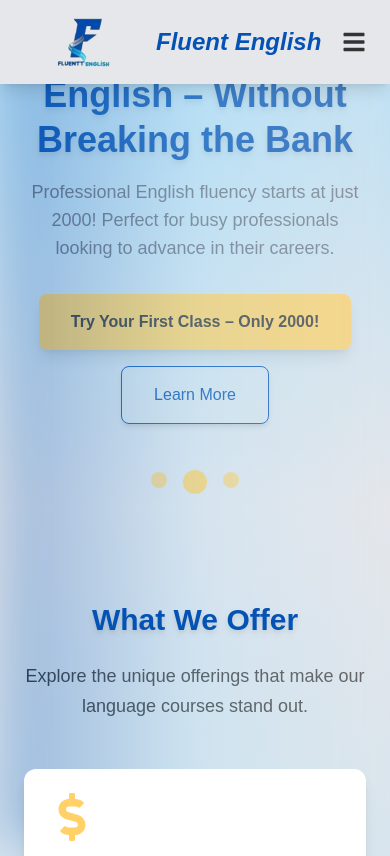
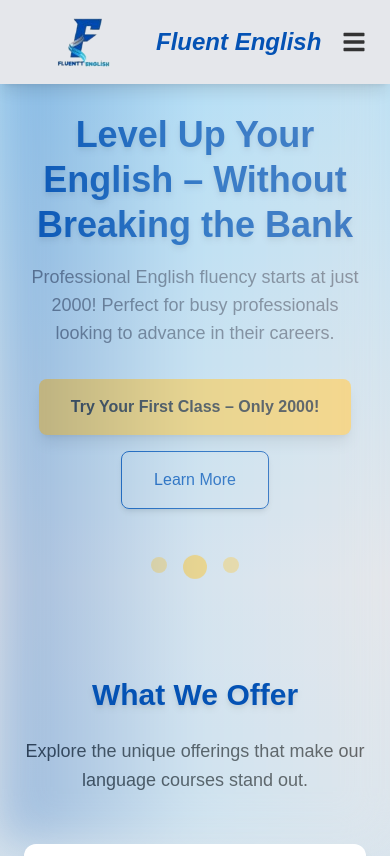
Before and after one commit to khantalha3250/fluentenglish, a Next.js app: page /classes/courseone in a window 390 px wide. Shown: the top 856 px of the page. Built offline with nearby package versions, Linux system fonts and the light colour scheme.

Commit message:
Header overlapped the classes content in Mobile view solved

```diff
--- a/app/components/CourseHeroSection.tsx
+++ b/app/components/CourseHeroSection.tsx
@@ -27,8 +27,9 @@ const CourseHeroSection: React.FC<CourseHeroSectionProps> = ({
 
   return (
     <section
-      className={`flex flex-col items-center justify-center min-h-[60vh] text-center px-6 sm:px-10 ${backgroundColor}`}
-    >
+  className={`flex flex-col items-center justify-center min-h-[60vh] text-center px-6 sm:px-10 ${backgroundColor} pt-24 md:pt-0`}
+>
+
       {/* Headline */}
       <h1 className="text-deepBlue text-4xl sm:text-5xl lg:text-6xl font-extrabold leading-tight mt-4 drop-shadow-md transition-transform transform hover:scale-105 duration-300">
         {headline}
```
